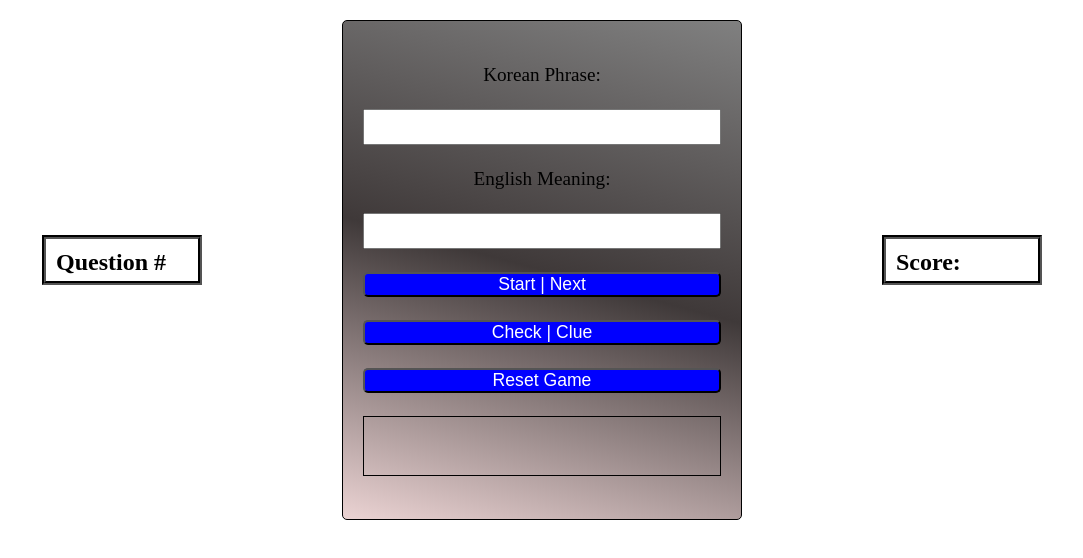
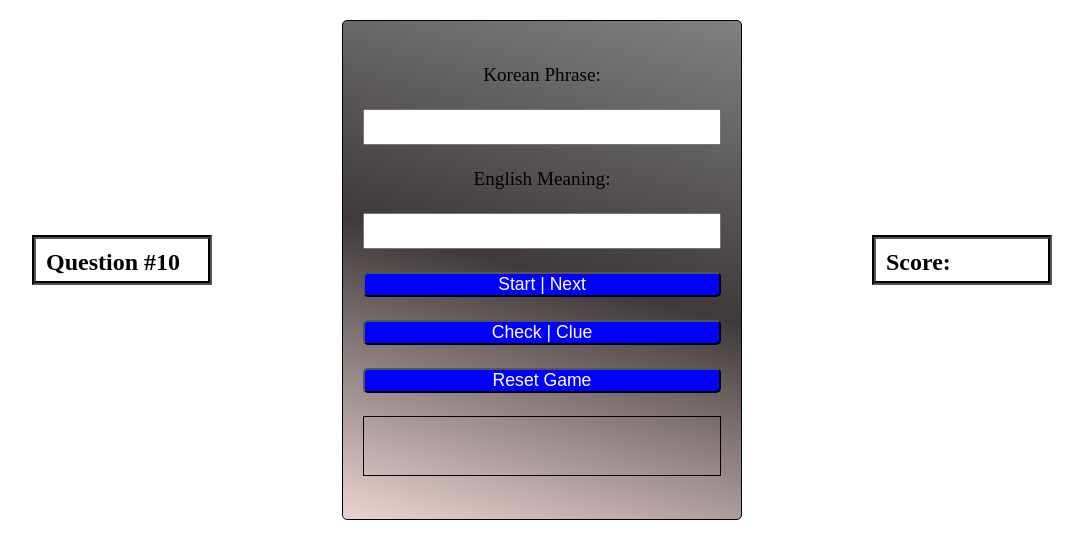
Before and after one commit to accleto11/my-web-training, a plain HTML site: page miniGames/pages/index.html in a window 1280 px wide. Shown: the whole page, without its empty margins (98-1181 px from the left). Drawn offline with Linux system fonts and the light colour scheme.

Commit message:
added games in minigames.html

```diff
--- a/miniGames/css/phrases.css
+++ b/miniGames/css/phrases.css
@@ -61,5 +61,5 @@ h2 {
     border-style: groove;
     padding: 10px;
     height: 50px;
-    width: 160px;
+    width: 180px;
 }
--- a/miniGames/pages/index.html
+++ b/miniGames/pages/index.html
@@ -8,7 +8,7 @@
 </head>
 <body>
     <div class="container">
-        <h2>Question #<span id="qIndex"></span></h2>
+        <h2>Question #<span id="qIndex">10</span></h2>
         <div class="box vocabsBuilder">
                 Korean Phrase: <input type="text" name="" id="phrase">
                 English Meaning: <input type="text" name="" id="meaning">
```
